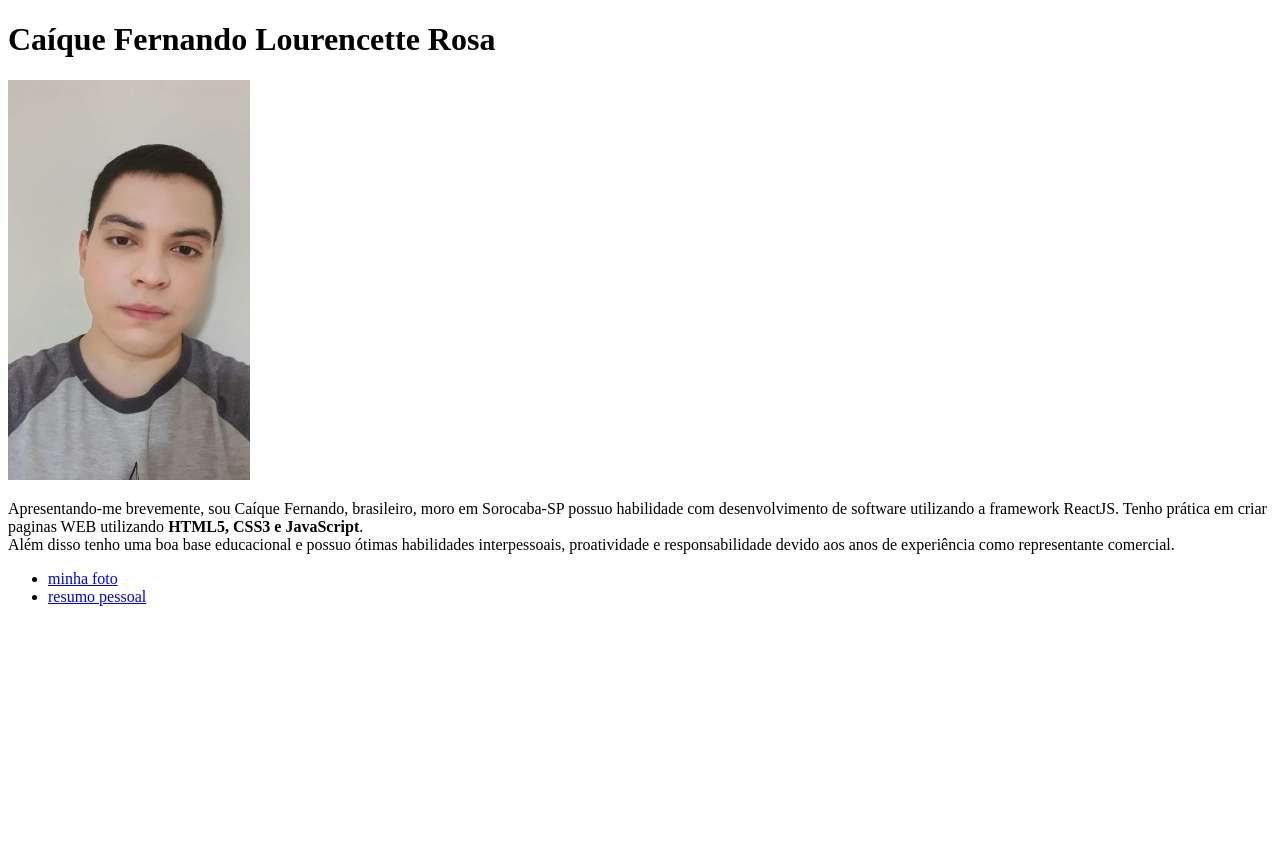
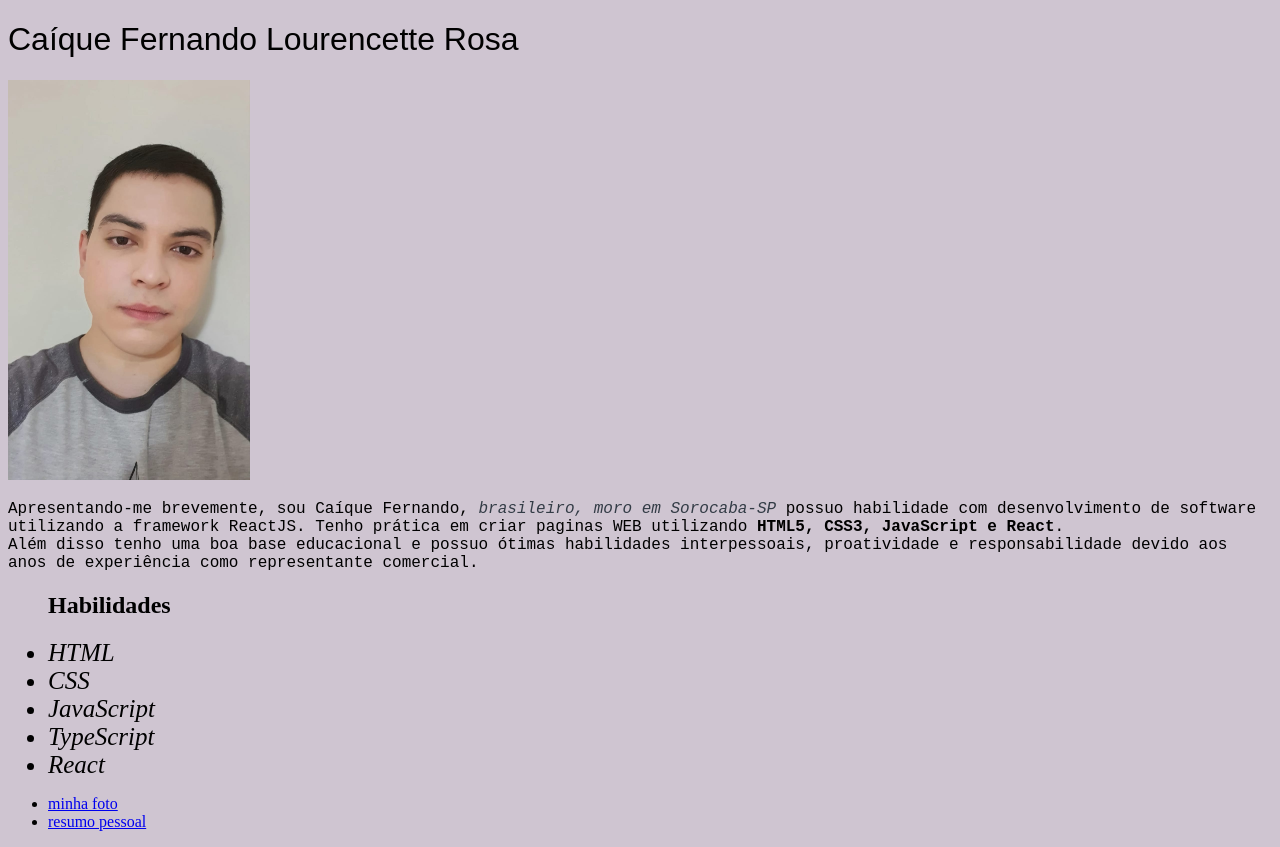
Before and after one commit to caiquelourencette/caiquelourencette.github.io, a plain HTML site: page index.html in a window 1280 px wide. Before the commit the page ends 800 px from the top, so only its background shows below. Drawn offline with Linux system fonts and the light colour scheme.

Commit message:
tag style

```diff
--- a/index.html
+++ b/index.html
@@ -5,17 +5,45 @@
     <meta charset="UTF-8">
     <meta name="viewport" content="width=device-width, initial-scale=1.0">
     <title>Portfólio Web</title>
+    <style>
+        body {
+            background-color:#CFC5D1;
+        }
+        h1 {
+            font-family: Arial, Helvetica, sans-serif;;
+            font-weight: 100;
+        }
+        p {
+            font-family: monospace, sans-serif;
+        }
+        .hab {
+            font-style: italic;
+            font-size: 25px;
+        }
+        em {
+            color:rgb(51, 60, 70);
+        }
+    </style>
 </head>
 
 <body>
     <h1>Caíque Fernando Lourencette Rosa</h1>
     <img src="/f1.jpg" alt="Caíque Fernando" height="400px" id="foto">
-    <p id="sobre">Apresentando-me brevemente, sou Caíque Fernando, brasileiro, moro em Sorocaba-SP possuo habilidade com
+    <p id="sobre">Apresentando-me brevemente, sou Caíque Fernando, <em>brasileiro, moro em Sorocaba-SP</em> possuo habilidade com
         desenvolvimento de software utilizando a framework ReactJS.
-        Tenho prática em criar paginas WEB utilizando <Strong>HTML5, CSS3 e JavaScript</Strong>. <br>Além disso tenho
+        Tenho prática em criar paginas WEB utilizando <Strong>HTML5, CSS3, JavaScript e React</Strong>. <br>Além disso tenho
         uma boa base
         educacional e possuo ótimas habilidades interpessoais, proatividade e responsabilidade devido aos anos de
         experiência como representante comercial. </p>
+
+    <ul>
+        <h2>Habilidades</h2>
+        <li class="hab">HTML</li>
+        <li class="hab">CSS</li>
+        <li class="hab">JavaScript</li>
+        <li class="hab">TypeScript</li>
+        <li class="hab">React</li>
+    </ul>
 
     <ul>
         <li> <a href="#foto">minha foto</a>
```
